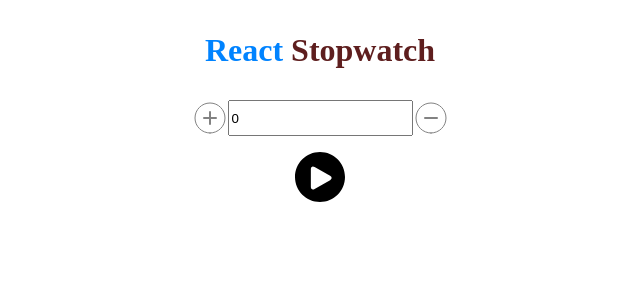
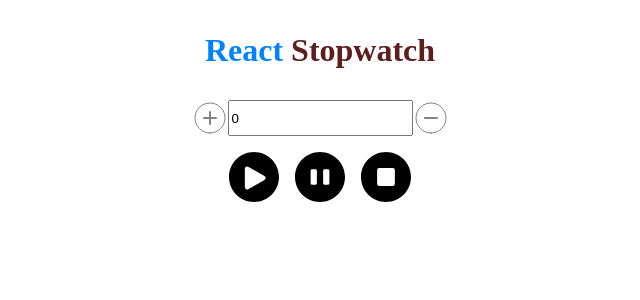
Before and after one commit to alittlekitten/SsocoTimer, a React (Create React App) app: page / in a window 1280 px wide. Shown: the top 300 px of the page, without its empty margins (320-960 px from the left). Built offline with nearby package versions, Linux system fonts and the light colour scheme; a web font is replaced by a local one.

Commit message:
✨ 스탑워치 0.0.2. 버튼 추가 및 기능 개선
재생, 일시정지, 정지버튼 구현, 0초에서 더 이상 내려가지 않음, 일부 CSS 수정

```diff
--- a/src/components/Stopwatch.jsx
+++ b/src/components/Stopwatch.jsx
@@ -1,23 +1,23 @@
 /** @jsxImportSource @emotion/react */
 import { css } from "@emotion/react";
 import React, { useState, useRef } from "react";
-import Plus from "../images/plus.svg";
-import Minus from "../images/minus.svg";
-import Play from "../images/play.svg";
+import { ReactComponent as Plus } from "../images/plus.svg";
+import { ReactComponent as Minus } from "../images/minus.svg";
+import { ReactComponent as Play } from "../images/play.svg";
+import { ReactComponent as Pause } from "../images/pause.svg";
+import { ReactComponent as Stop } from "../images/stop.svg";
 
 const Stopwatch = () => {
   const [time, setTime] = useState(0);
   const isPressed = useRef(false);
   const speed = useRef(300);
+  const timeout = useRef(null);
+  const playInterval = useRef(null);
+  const status = useRef("stop");
 
   const onIncrease = () => {
     isPressed.current = true;
     repeatCount(1);
-  };
-
-  const offPress = () => {
-    isPressed.current = false;
-    speed.current = 300;
   };
 
   const onDecrease = () => {
@@ -25,40 +25,84 @@
     repeatCount(-1);
   };
 
+  const offPress = () => {
+    isPressed.current = false;
+    speed.current = 300;
+    clearTimeout(timeout.current);
+  };
+
   const repeatCount = (cnt) => {
-    console.log("ww");
-    console.log("상태", isPressed, cnt, time);
     if (isPressed.current) {
-      if (speed.current > 50) speed.current -= 10;
-      setTime((prev) => prev + cnt);
-      setTimeout(() => {
+      if (speed.current > 30) speed.current -= 10;
+      setTime((prev) => {
+        if (!(prev === 0 && cnt === -1)) return prev + cnt;
+        return 0;
+      });
+      console.log(time);
+      timeout.current = setTimeout(() => {
         repeatCount(cnt);
-        console.log("w2w");
       }, speed.current);
     }
+  };
+
+  const inputChange = (e) => {
+    const originalValue = e.target.value;
+    const onlyNumber = originalValue.replace(/[^0-9]/g, "");
+    if (!onlyNumber) setTime(0);
+    else setTime(+onlyNumber);
+  };
+
+  const timePlay = () => {
+    if (status.current === "play") clearInterval(playInterval.current);
+    else status.current = "play";
+    playInterval.current = setInterval(() => {
+      console.log(time);
+
+      setTime((prev) => {
+        if (prev !== 0) return --prev;
+        else {
+          clearInterval(playInterval.current);
+          clearTimeout(timeout.current);
+          return 0;
+        }
+      });
+    }, 1000);
+  };
+
+  const timePause = () => {
+    status.current = "pause";
+    clearInterval(playInterval.current);
+  };
+
+  const timeReset = () => {
+    status.current = "stop";
+    clearInterval(playInterval.current);
+    setTime(0);
   };
 
   return (
     <>
       <div css={watchContainer}>
-        <img
-          src={Plus}
+        <Plus
           alt="더하기"
           onMouseDown={onIncrease}
           onMouseUp={offPress}
           onMouseLeave={offPress}
-        ></img>
-        <input type="text" value={time}></input>
-        <img
-          src={Minus}
+          className="plus"
+        />
+        <input type="text" value={time || 0} onChange={inputChange}></input>
+        <Minus
           alt="빼기"
           onMouseDown={onDecrease}
           onMouseUp={offPress}
           onMouseLeave={offPress}
-        ></img>
+          className="minus"
+        />
       </div>
       <div css={playContainer}>
-        <img src={Play} alt="시작"></img>
+        <Play onClick={timePlay} className="play" />
+        <Pause onClick={timePause} className="pause" />
+        <Stop alt="정지" onClick={timeReset} className="stop" />
       </div>
     </>
   );
@@ -67,12 +111,42 @@
 const watchContainer = css`
   display: flex;
   justify-content: center;
+
+  .plus:hover {
+    fill: #bcfcff;
+  }
+
+  .minus:hover {
+    fill: #ffc4c4;
+  }
 `;
 
 const playContainer = css`
   margin-top: 1rem;
   display: flex;
   justify-content: center;
+
+  .play:hover {
+    width: 52px;
+    height: 52px;
+    fill: red;
+  }
+
+  .pause {
+    margin: 0 1rem;
+  }
+
+  .pause:hover {
+    width: 52px;
+    height: 52px;
+    fill: red;
+  }
+
+  .stop:hover {
+    width: 52px;
+    height: 52px;
+    fill: red;
+  }
 `;
 
 export default Stopwatch;
```
